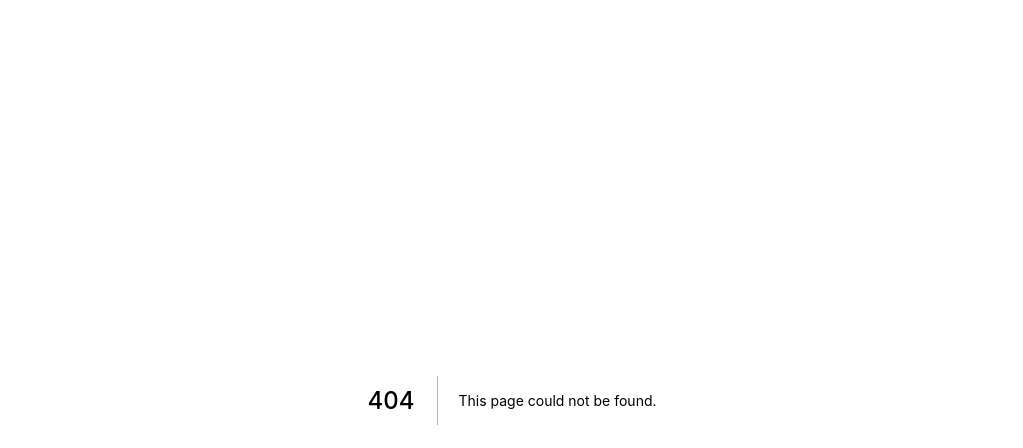
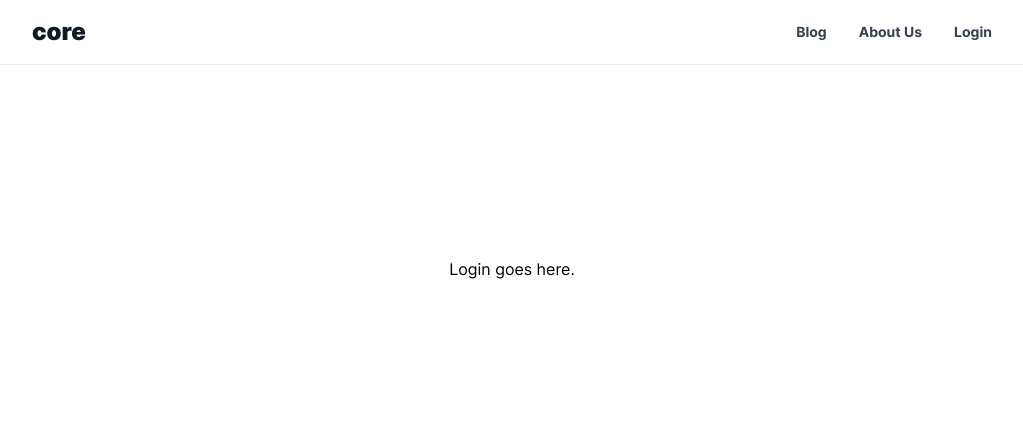
Before and after one commit to simalicrum/oob, a Next.js app: page /login in a window 1280 px wide. Before the commit this address had no page. Shown: the top 448 px of the page, without its empty margins (128-1151 px from the left). Built offline with nearby package versions, Linux system fonts and the light colour scheme.

Commit message:
Added login page

```diff
--- a/components/Hero.jsx
+++ b/components/Hero.jsx
@@ -1,4 +1,3 @@
-import Head from 'next/head';
 import Button from './Button';
 
 export default function Hero() {
--- /dev/null
+++ b/components/Login.jsx
@@ -0,0 +1,9 @@
+import Button from './Button';
+
+export default function Login() {
+  return (
+    <div className="justify-items mx-auto flex max-w-5xl flex-col px-4 pt-32 text-center sm:pt-48">
+      Login goes here.
+    </div>
+  );
+}
--- /dev/null
+++ b/pages/login.jsx
@@ -0,0 +1,11 @@
+import Head from 'next/head';
+import Layout from '../components/Layout';
+import Login from '../components/Login';
+
+export default function Home() {
+  return (
+    <Layout>
+      <Login />
+    </Layout>
+  );
+}
```
